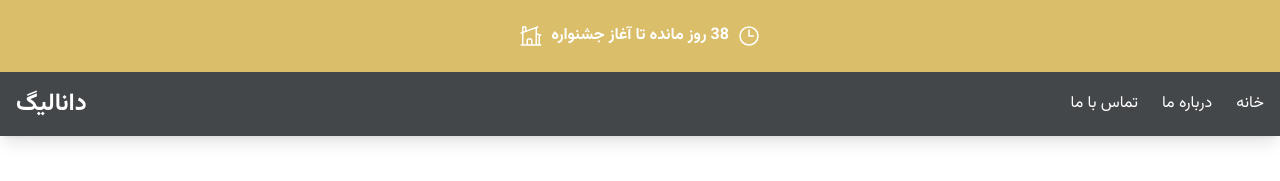
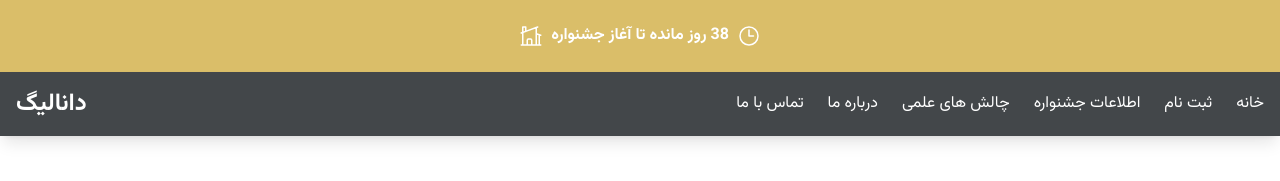
Before and after one commit to alireza10rezaei10/danaleague-front-end, a Next.js app: page / in a window 1280 px wide. Shown: the top 181 px of the page. Built offline with nearby package versions, Linux system fonts and the light colour scheme.

Commit message:
add nav items

```diff
--- a/app/constants.js
+++ b/app/constants.js
@@ -32,3 +32,12 @@ export const MEHVARS = [
     TITLE: "محورها",
   },
 ];
+
+export const NAV_MENU_ITEMS = [
+  { name: "خانه", path: "/" },
+  { name: "ثبت نام", path: "/sign-up" },
+  { name: "اطلاعات جشنواره", path: "/festival" },
+  { name: "چالش های علمی", path: "/challenges" },
+  { name: "درباره ما", path: "/about-us" },
+  { name: "تماس با ما", path: "/contact-us" },
+];
--- a/app/layout.js
+++ b/app/layout.js
@@ -2,25 +2,22 @@ import { Vazirmatn } from "next/font/google";
 import Navbar from "../components/Navbar";
 import CountDownBanner from "../components/CountDownBanner";
 import "./globals.css";
+import { NAV_MENU_ITEMS } from "./constants";
+import Footer from "@/components/Footer";
 
 const VazirmatnFont = Vazirmatn({
   variable: "--font-vazirmatn",
   subsets: ["arabic"],
 });
 
-const navMenuItems = [
-  { name: "خانه", path: "/" },
-  { name: "درباره ما", path: "/about" },
-  { name: "تماس با ما", path: "/contact" },
-];
-
 export default function RootLayout({ children }) {
   return (
     <html lang="fa" dir="rtl">
       <body className={`${VazirmatnFont.className} antialiased`}>
         <CountDownBanner />
-        <Navbar items={navMenuItems} />
+        <Navbar items={NAV_MENU_ITEMS} />
         {children}
+        <Footer />
       </body>
     </html>
   );
--- a/app/page.js
+++ b/app/page.js
@@ -1,7 +1,6 @@
 import Hero from "./sections/Hero";
 import Intro from "./sections/Intro";
 import Last from "./sections/Last";
-import Footer from "@/components/Footer";
 
 export default function Home() {
   return (
@@ -9,7 +8,6 @@ export default function Home() {
       <Hero />
       <Intro />
       <Last />
-      <Footer />
     </div>
   );
 }
--- a/package.json
+++ b/package.json
@@ -10,9 +10,12 @@
   },
   "dependencies": {
     "@heroicons/react": "^2.2.0",
+    "@hookform/resolvers": "^5.0.1",
     "next": "15.2.4",
     "react": "^19.0.0",
-    "react-dom": "^19.0.0"
+    "react-dom": "^19.0.0",
+    "react-hook-form": "^7.55.0",
+    "yup": "^1.6.1"
   },
   "devDependencies": {
     "@eslint/eslintrc": "^3",
```
Also changed, not shown: 1 other file (tests, documents, lock files or other folders).
